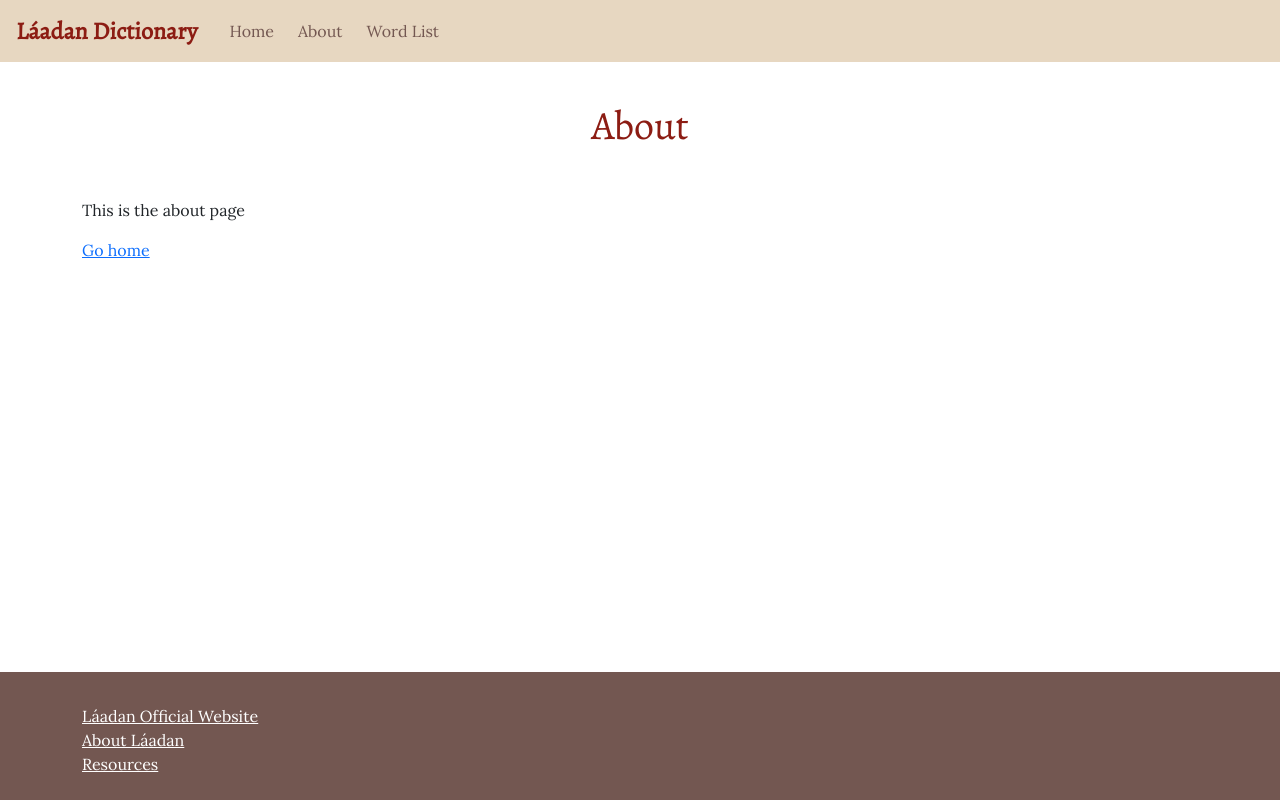
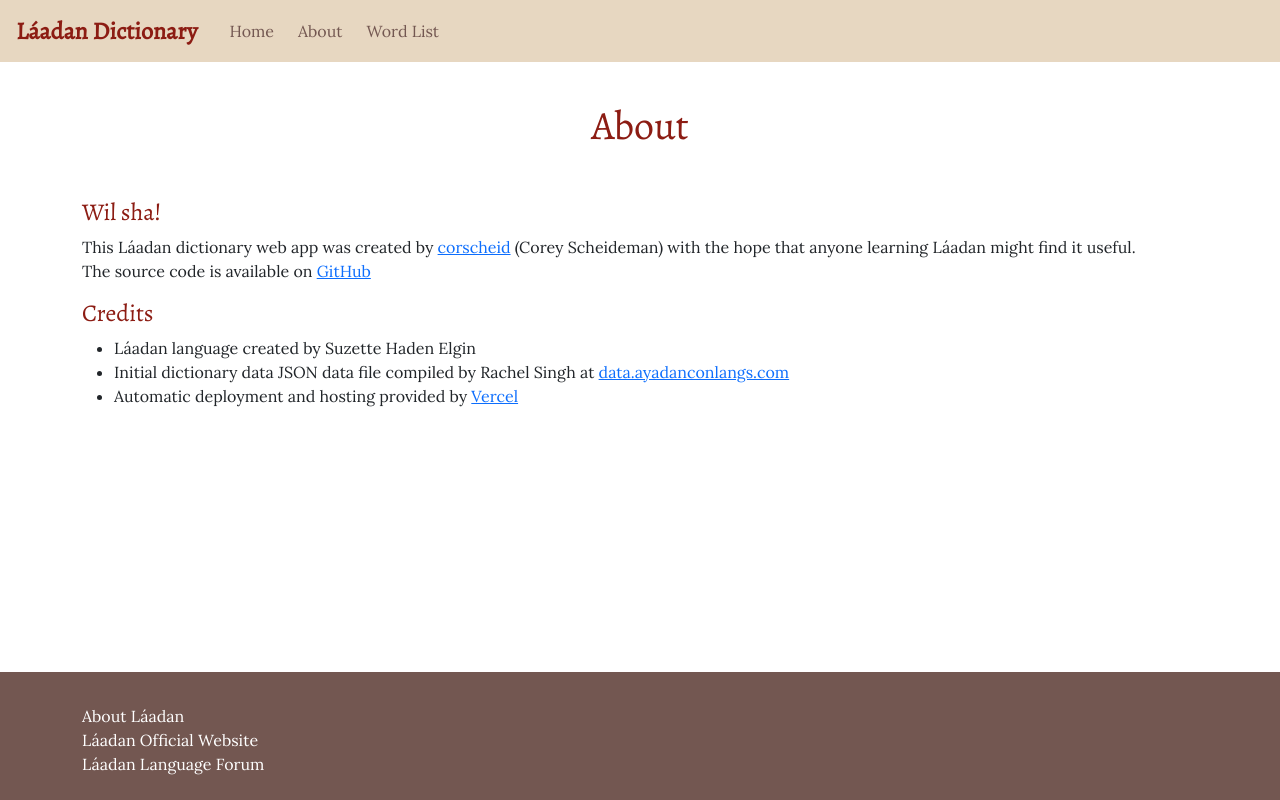
Before and after one commit to corscheid/laadan-dict, a Next.js app: page /about in a window 1280 px wide. Built offline with nearby package versions, Linux system fonts and the light colour scheme.

Commit message:
About page, Footer links

```diff
--- a/components/Layout.module.css
+++ b/components/Layout.module.css
@@ -18,4 +18,5 @@
 
 .footer ul li a {
   color: #fff;
+  text-decoration: none;
 }
--- a/components/Layout.tsx
+++ b/components/Layout.tsx
@@ -1,5 +1,6 @@
 import React, { ReactNode } from 'react'
 import Head from 'next/head'
+import Link from 'next/link'
 import styles from './Layout.module.css'
 
 import Navbar from './Navbar'
@@ -31,13 +32,13 @@ const Layout = ({ children, title = 'This is the default title' }: Props) => (
       <div className="container">
         <ul>
           <li>
-            <a href="https://laadanlanguage.com">Láadan Official Website</a>
+            <Link href="https://en.wikipedia.org/wiki/L%C3%A1adan"><a>About Láadan</a></Link>
           </li>
           <li>
-            <a href="#">About Láadan</a>
+            <Link href="https://laadanlanguage.com"><a>Láadan Official Website</a></Link>
           </li>
           <li>
-            <a href="#">Resources</a>
+            <Link href="https://laadanlanguage.com/community"><a>Láadan Language Forum</a></Link>
           </li>
         </ul>
       </div>
--- a/pages/about.tsx
+++ b/pages/about.tsx
@@ -1,15 +1,28 @@
-import Link from 'next/link'
 import Layout from '../components/Layout'
 
 const AboutPage = () => (
-  <Layout title="About | Next.js + TypeScript Example">
+  <Layout title="About">
     <h1 className="page-title">About</h1>
-    <p>This is the about page</p>
+    <h2 className="page-subtitle">Wil sha!</h2>
+
     <p>
-      <Link href="/">
-        <a>Go home</a>
-      </Link>
+      This Láadan dictionary web app was created
+      by <a rel="noopener noreferrer" target="_blank" href="https://corscheid.dev">corscheid</a> (Corey Scheideman)
+      with the hope that anyone learning Láadan might find it useful.<br />
+      The source code is available
+      on <a rel="noopener noreferrer" target="_blank" href="https://github.com/corscheid/laadan-dict">GitHub</a>
     </p>
+
+    <h2 className="page-subtitle">Credits</h2>
+    <ul>
+      <li>Láadan language created by Suzette Haden Elgin</li>
+      <li>Initial dictionary data JSON data file compiled by Rachel Singh
+        at <a rel="noopener noreferrer" target="_blank" href="http://data.ayadanconlangs.com/">data.ayadanconlangs.com</a>
+      </li>
+      <li>Automatic deployment and hosting provided
+        by <a rel="noopener noreferrer" target="_blank" href="https://vercel.com">Vercel</a>
+      </li>
+    </ul>
   </Layout>
 )
 
--- a/styles/globals.css
+++ b/styles/globals.css
@@ -39,6 +39,12 @@ html, body {
   text-align-last: center;
   color: var(--dark-red);
   padding: 1em;
+}
+
+.page-subtitle {
+  font-family: 'Alegreya', serif;
+  font-size: 1.5rem;
+  color: var(--dark-red);
 }
 
 @media only screen and (max-width: 410px) {
```
